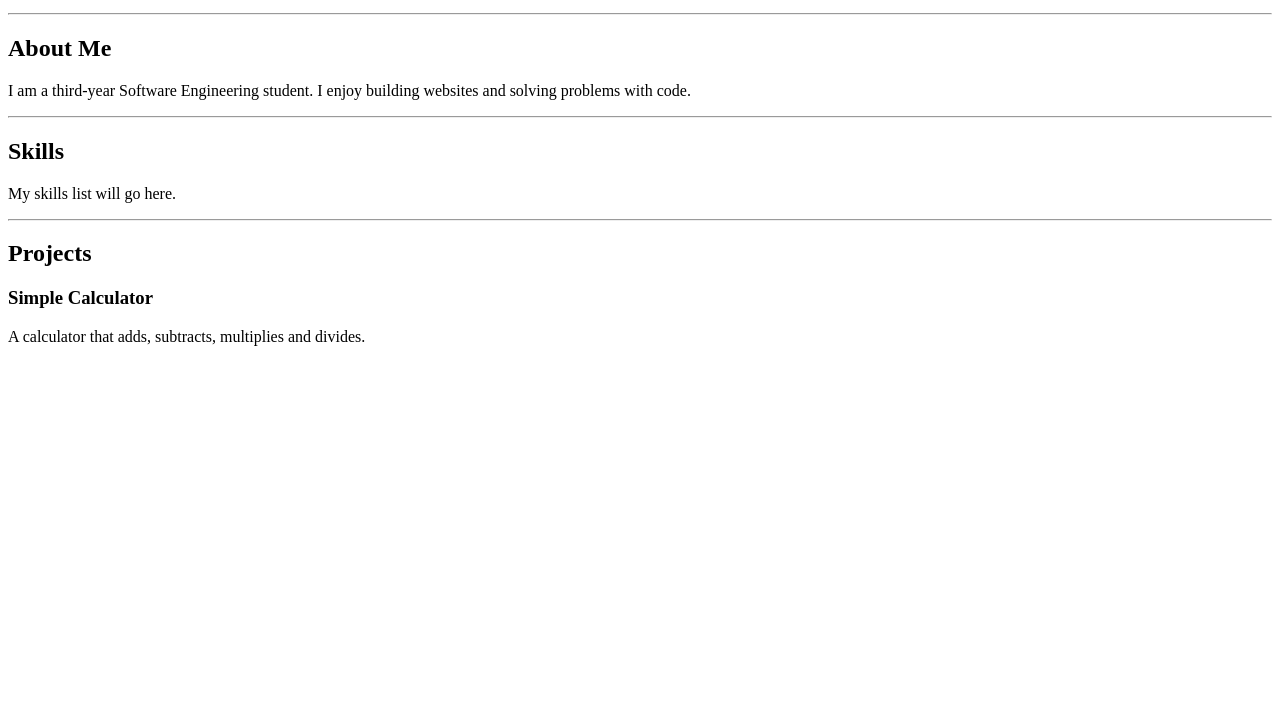
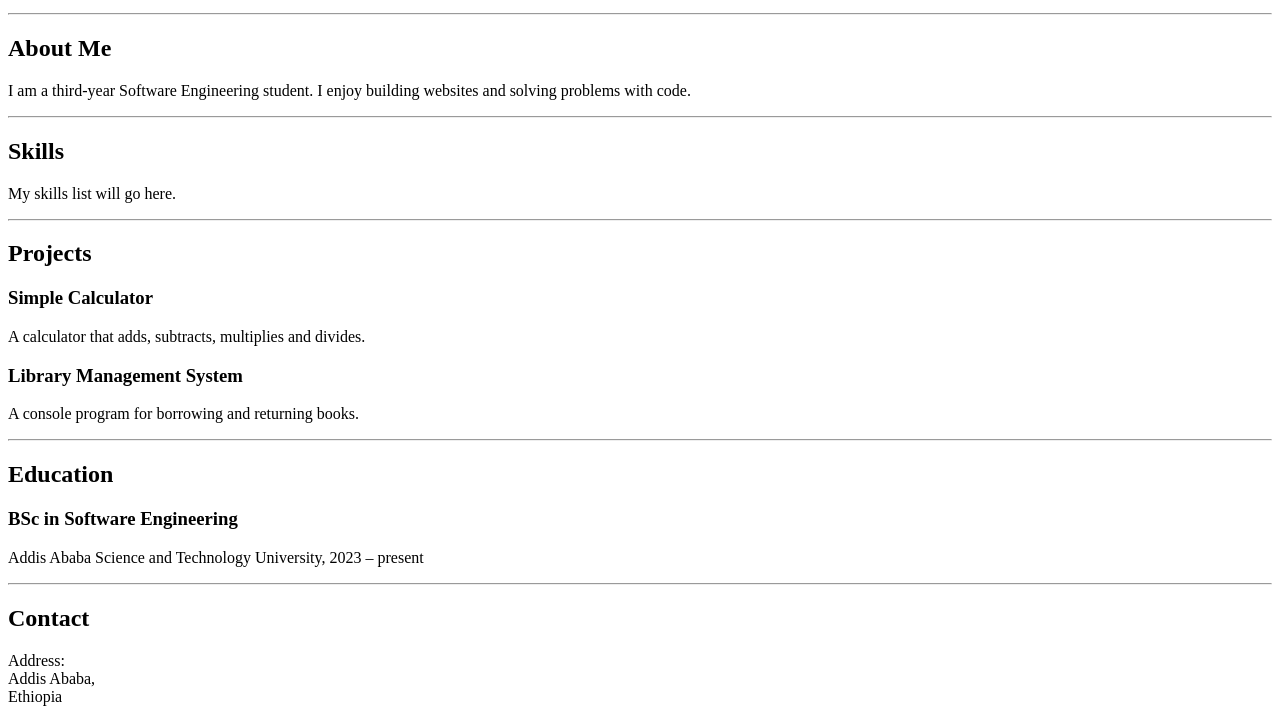
Before and after one commit to Abbys-Realm/IPassignment, a plain HTML site: page index.html in a window 1280 px wide. Shown: the part 101-823 px from the top of the page. Before the commit the page ends 800 px from the top, so only its background shows below. Drawn offline with Linux system fonts and the light colour scheme.

Commit message:
Headings, Paragraphs, Line breaks, rules (2)

```diff
--- a/index.html
+++ b/index.html
@@ -18,5 +18,14 @@
     <h2>Projects</h2>
     <h3>Simple Calculator</h3>
     <p>A calculator that adds, subtracts, multiplies and divides.</p>
+    <h3>Library Management System</h3>
+    <p>A console program for borrowing and returning books.</p>
+    <hr>
+    <h2>Education</h2>
+    <h3>BSc in Software Engineering</h3>
+    <p>Addis Ababa Science and Technology University, 2023 – present</p>
+    <hr>
+    <h2>Contact</h2>
+    <p>Address:<br>Addis Ababa,<br>Ethiopia</p>
   </body>
 </html>
```
